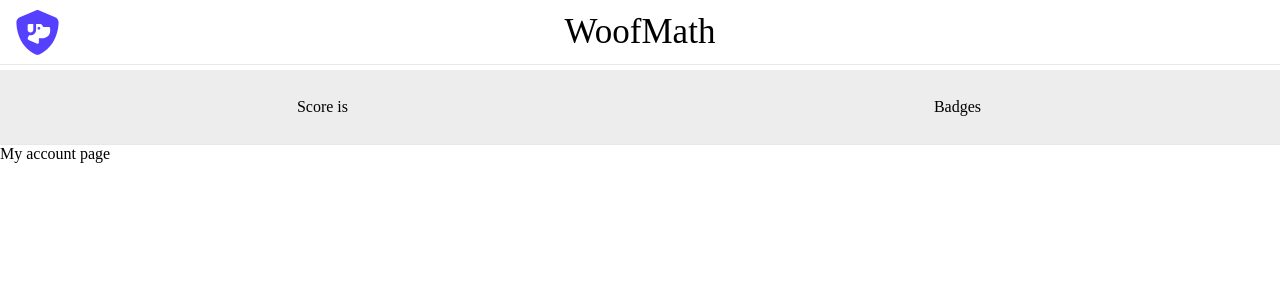
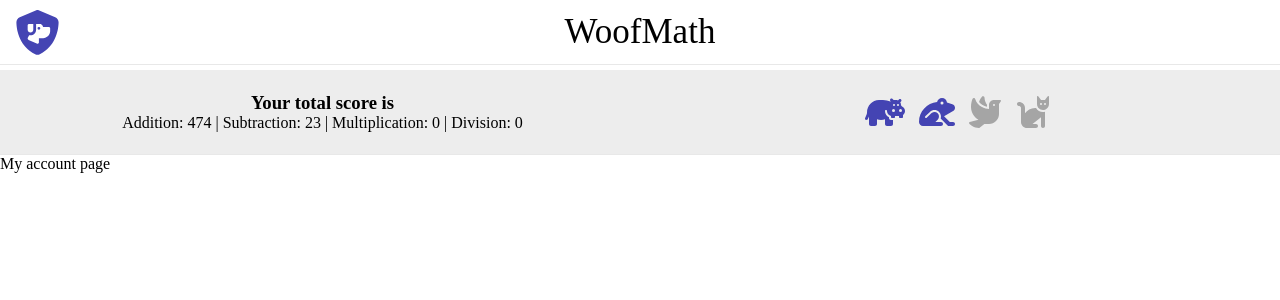
Before and after one commit to tedschu/WoofMath, a React (Vite) app in the folder client/: page /me in a window 1280 px wide. Shown: the top 300 px of the page. Built offline with nearby package versions, Linux system fonts and the light colour scheme; the HTML template or start-up script is replaced by a standard one; a web font is replaced by a local one.

Commit message:
updated CSS for scorebar

```diff
--- a/client/src/components/ScoreBar.jsx
+++ b/client/src/components/ScoreBar.jsx
@@ -2,6 +2,11 @@ import React from "react";
 import { useState, useEffect } from "react";
 import { Link } from "react-router-dom";
 import { useNavigate } from "react-router-dom";
+import { FontAwesomeIcon } from "@fortawesome/react-fontawesome";
+import { faHippo } from "@fortawesome/free-solid-svg-icons";
+import { faFrog } from "@fortawesome/free-solid-svg-icons";
+import { faDove } from "@fortawesome/free-solid-svg-icons";
+import { faCat } from "@fortawesome/free-solid-svg-icons";
 
 function ScoreBar({
   isLoggedIn,
@@ -36,9 +41,29 @@ function ScoreBar({
   return (
     <>
       <div className="scoreBarContainer">
-        <div className="scores">Score is {totalScore}</div>
+        <div className="scores">
+          <div className="totalScores">
+            <h3>Your total score is {totalScore}</h3>
+          </div>
+          <div className="individualScores">
+            Addition: 474 | Subtraction: 23 | Multiplication: 0 | Division: 0
+          </div>
+        </div>
 
-        <div className="badges">Badges</div>
+        <div className="badges">
+          <FontAwesomeIcon icon={faHippo} size={"2x"} className="badgeEnabled">
+            {" "}
+          </FontAwesomeIcon>
+          <FontAwesomeIcon icon={faFrog} size={"2x"} className="badgeEnabled">
+            {" "}
+          </FontAwesomeIcon>
+          <FontAwesomeIcon icon={faDove} size={"2x"} className="badgeDisabled">
+            {" "}
+          </FontAwesomeIcon>
+          <FontAwesomeIcon icon={faCat} size={"2x"} className="badgeDisabled">
+            {" "}
+          </FontAwesomeIcon>
+        </div>
       </div>
     </>
   );
--- a/client/src/index.css
+++ b/client/src/index.css
@@ -35,7 +35,7 @@ nav {
   justify-content: start;
   align-items: center;
   padding-left: 15px;
-  color: rgb(86, 64, 255);
+  color: rgb(68, 68, 179);
 }
 
 .navTitle {
@@ -57,15 +57,18 @@ nav {
 
 .scoreBarContainer {
   background: rgb(237, 237, 237);
-  display: grid;
+  display: flex;
+  flex-direction: column;
+  justify-content: center;
   grid-template-columns: [first] 50% [line2] 50%;
-  height: 75px;
+  height: 125px;
   border-bottom: 1px solid rgb(232, 232, 232);
   padding: 5px;
 }
 
 .scores {
   display: flex;
+  flex-direction: column;
   justify-content: center;
   align-items: center;
 }
@@ -74,6 +77,16 @@ nav {
   display: flex;
   justify-content: center;
   align-items: center;
+}
+
+.badgeEnabled {
+  color: rgb(68, 68, 179);
+  margin: 7px;
+}
+
+.badgeDisabled {
+  color: rgb(165, 165, 165);
+  margin: 7px;
 }
 
 /* GAME SELECTION and SLIDER STYLING */
@@ -193,8 +206,8 @@ nav {
 }
 
 /* Remove arrows for Chrome, Safari, Edge, Opera */
-input::-webkit-outer-spin-button,
-input::-webkit-inner-spin-button {
+input[type="number"]::-webkit-outer-spin-button,
+input[type="number"]::-webkit-inner-spin-button {
   -webkit-appearance: none;
   margin: 0;
 }
@@ -241,3 +254,16 @@ button {
   display: flex;
   flex-direction: column;
 }
+
+/* ********** */
+/* MEDIA QUERIES FOR DESKTOP SIZING */
+@media screen and (min-width: 900px) {
+  .scoreBarContainer {
+    background: rgb(237, 237, 237);
+    display: grid;
+    grid-template-columns: [first] 50% [line2] 50%;
+    height: 85px;
+    border-bottom: 1px solid rgb(232, 232, 232);
+    padding: 5px;
+  }
+}
```
